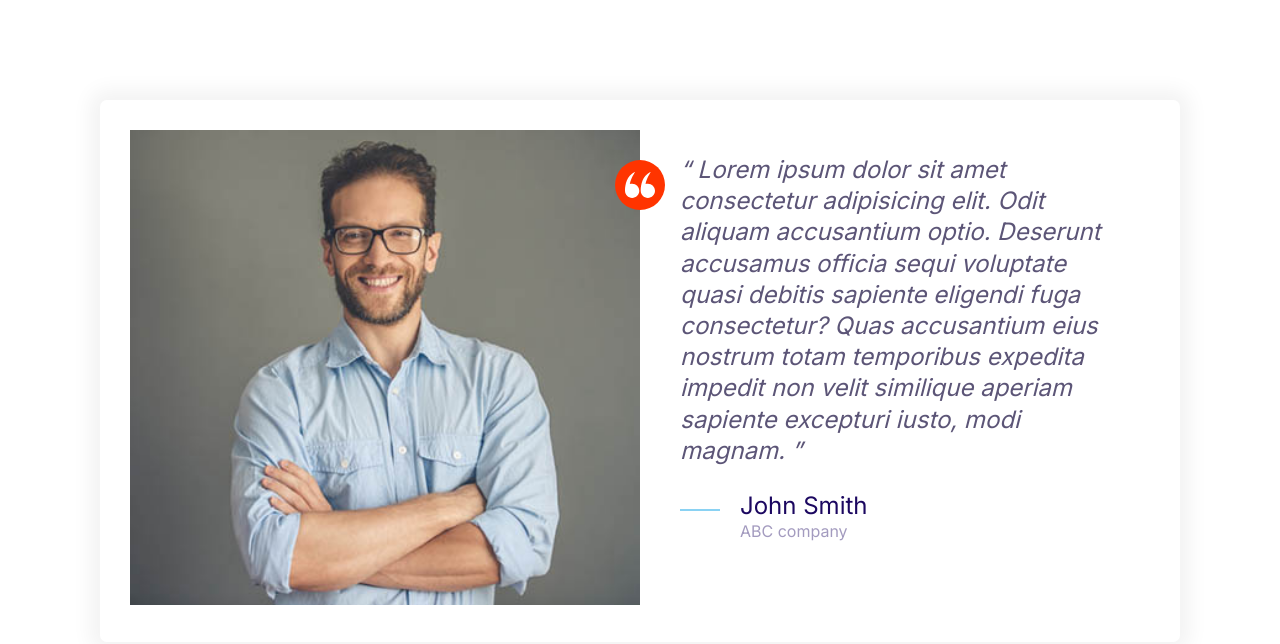
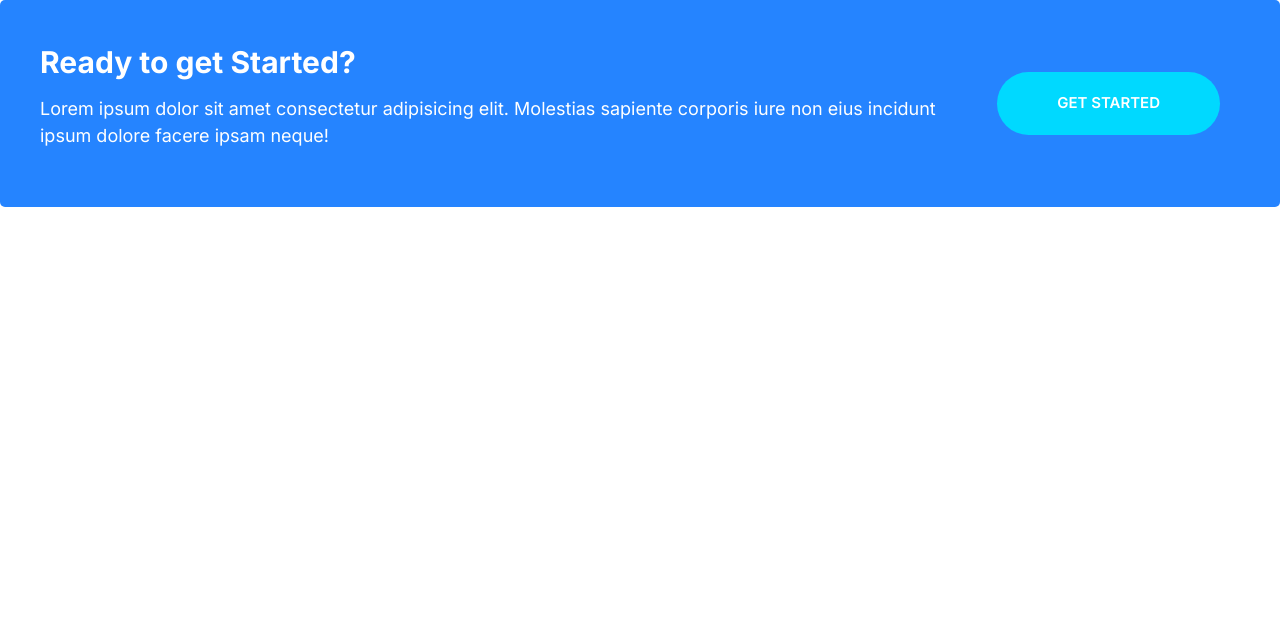
Before and after one commit to ZiXiOG/Moshify, a plain HTML site: page index.html in a window 1280 px wide. Drawn offline with Linux system fonts and the light colour scheme.

Commit message:
Creating callout component.

```diff
--- a/css/style.css
+++ b/css/style.css
@@ -251,6 +251,11 @@ a {
   color: #fff;
 }
 
+.btn--stretched {
+  padding-left: 6rem;
+  padding-right: 6rem;
+}
+
 @media screen and (min-width: 1024px) {
   .btn {
     font-size: 1.5rem;
@@ -501,3 +506,45 @@ a {
     margin-left: 6rem;
   }
 }
+
+/* Callouts */
+
+.callout {
+  padding: 4rem;
+  border-radius: 5px;
+}
+
+.callout--primary {
+  background: var(--color-primary);
+  color: #fff;
+}
+
+.callout__heading {
+  color: #fff;
+  margin-top: 0;
+  font-size: 3rem;
+}
+
+.callout .btn {
+  justify-self: center;
+  align-self: center;
+}
+
+.callout__content {
+  text-align: center;
+}
+
+@media screen and (min-width: 768px) {
+  .callout .grid--1x2 {
+    grid-template-columns: 1fr auto;
+  }
+
+  .callout__content {
+    text-align: left;
+  }
+
+  .callout .btn {
+    justify-self: start;
+    margin: 0 2rem;
+  }
+}
--- a/index.html
+++ b/index.html
@@ -13,39 +13,18 @@
     <link rel="stylesheet" href="/css/normalize.css" />
     <link rel="stylesheet" href="/css/style.css" />
   </head>
-  <body style="padding: 10rem">
-    <div class="card testimonial">
+  <body>
+    <div class="callout callout--primary">
       <div class="grid grid--1x2">
-        <div class="testimonial__image">
-          <img src="/images/testimonial.jpg" alt="A happy smiling customer" />
-          <span class="icon-container icon-container--accent">
-            <svg class="icon icon--small icon--white">
-              <use xlink:href="/images/sprite.svg#quotes"></use>
-            </svg>
-          </span>
+        <div class="callout__content">
+          <h2 class="callout__heading">Ready to get Started?</h2>
+          <p>
+            Lorem ipsum dolor sit amet consectetur adipisicing elit. Molestias
+            sapiente corporis iure non eius incidunt ipsum dolore facere ipsam
+            neque!
+          </p>
         </div>
-        <blockquote class="quote">
-          <p class="quote__text">
-            Lorem ipsum dolor sit amet consectetur adipisicing elit. Odit
-            aliquam accusantium optio. Deserunt accusamus officia sequi
-            voluptate quasi debitis sapiente eligendi fuga consectetur? Quas
-            accusantium eius nostrum totam temporibus expedita impedit non velit
-            similique aperiam sapiente excepturi iusto, modi magnam.
-          </p>
-          <footer>
-            <div class="media">
-              <div class="media__image">
-                <svg class="icon icon--primary quote__line">
-                  <use xlink:href="/images/sprite.svg#line"></use>
-                </svg>
-              </div>
-              <div class="media__body">
-                <h3 class="media__title quote__author">John Smith</h3>
-                <p class="quote__organization">ABC company</p>
-              </div>
-            </div>
-          </footer>
-        </blockquote>
+        <a href="" class="btn btn--secondary btn--stretched">Get started</a>
       </div>
     </div>
   </body>
```
Also changed, not shown: components/callout.html (added, +13 -0 lines).
